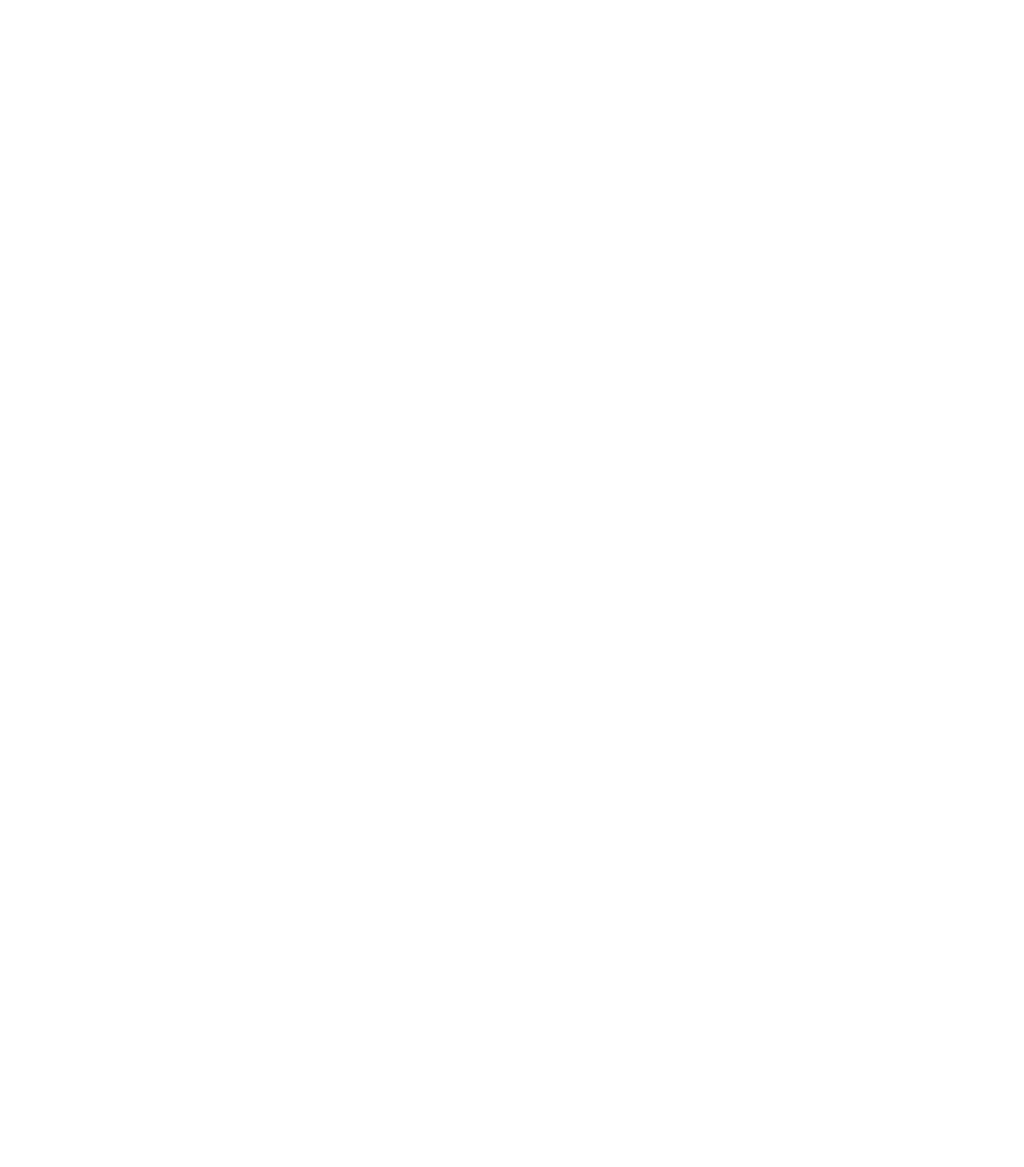
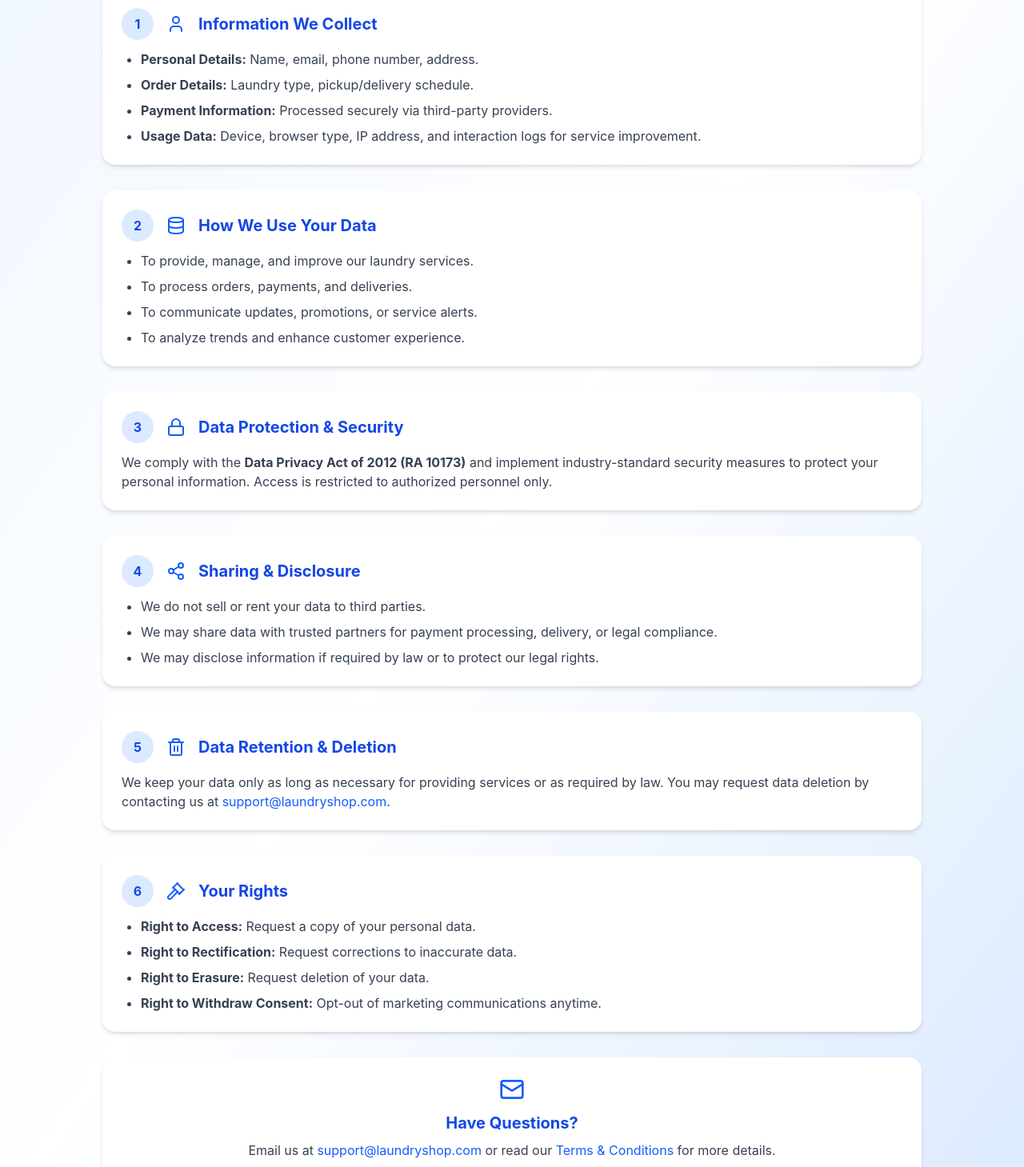
Before and after one commit to AspiringSaint/the-laundry-shop, a React (Vite) app: page /privacy-policy in a window 1280 px wide. Shown: the part 282-1741 px from the top of the page at 80% size. Before the commit the page ends 800 px from the top, so only its background shows below. Built offline with nearby package versions, Linux system fonts and the light colour scheme.

Commit message:
added the privacy policy page

```diff
--- a/src/App.jsx
+++ b/src/App.jsx
@@ -3,6 +3,7 @@ import { Toaster } from 'react-hot-toast';
 
 import LandingPage from "./pages/LandingPage";
 import TermsAndConditions from "./pages/TermsAndConditionsPage";
+import PrivacyPolicy from "./pages/PrivacyPolicyPage";
 
 const App = () => {
   return (
@@ -12,6 +13,7 @@ const App = () => {
       <Routes>
         <Route path="/" element={<LandingPage />} />
         <Route path="/terms-and-conditions" element={<TermsAndConditions />} />
+        <Route path="/privacy-policy" element={<PrivacyPolicy />} />
       </Routes>
     </>
   )
--- a/src/pages/LandingPage.jsx
+++ b/src/pages/LandingPage.jsx
@@ -254,7 +254,7 @@ export default function LandingPage() {
                             Terms & Conditions
                         </Link>
                         <Link
-                            href="/privacy"
+                            to={"/privacy-policy"}
                             className="hover:text-blue-700 hover:underline transition"
                         >
                             Privacy Policy
--- /dev/null
+++ b/src/pages/PrivacyPolicyPage.jsx
@@ -0,0 +1,144 @@
+import { Link } from "react-router-dom";
+import {
+    Shield,
+    FileText,
+    User,
+    Database,
+    Lock,
+    Share2,
+    Trash2,
+    Gavel,
+    Mail,
+} from "lucide-react";
+
+export default function PrivacyPolicy() {
+    const sections = [
+        {
+            icon: User,
+            title: "Information We Collect",
+            content: (
+                <ul className="list-disc pl-6 text-gray-700 space-y-2">
+                    <li><strong>Personal Details:</strong> Name, email, phone number, address.</li>
+                    <li><strong>Order Details:</strong> Laundry type, pickup/delivery schedule.</li>
+                    <li><strong>Payment Information:</strong> Processed securely via third-party providers.</li>
+                    <li><strong>Usage Data:</strong> Device, browser type, IP address, and interaction logs for service improvement.</li>
+                </ul>
+            ),
+        },
+        {
+            icon: Database,
+            title: "How We Use Your Data",
+            content: (
+                <ul className="list-disc pl-6 text-gray-700 space-y-2">
+                    <li>To provide, manage, and improve our laundry services.</li>
+                    <li>To process orders, payments, and deliveries.</li>
+                    <li>To communicate updates, promotions, or service alerts.</li>
+                    <li>To analyze trends and enhance customer experience.</li>
+                </ul>
+            ),
+        },
+        {
+            icon: Lock,
+            title: "Data Protection & Security",
+            content: (
+                <p className="text-gray-700">
+                    We comply with the <strong>Data Privacy Act of 2012 (RA 10173)</strong> and implement
+                    industry-standard security measures to protect your personal information.
+                    Access is restricted to authorized personnel only.
+                </p>
+            ),
+        },
+        {
+            icon: Share2,
+            title: "Sharing & Disclosure",
+            content: (
+                <ul className="list-disc pl-6 text-gray-700 space-y-2">
+                    <li>We do not sell or rent your data to third parties.</li>
+                    <li>We may share data with trusted partners for payment processing, delivery, or legal compliance.</li>
+                    <li>We may disclose information if required by law or to protect our legal rights.</li>
+                </ul>
+            ),
+        },
+        {
+            icon: Trash2,
+            title: "Data Retention & Deletion",
+            content: (
+                <p className="text-gray-700">
+                    We keep your data only as long as necessary for providing services or as required by law.
+                    You may request data deletion by contacting us at{" "}
+                    <a href="mailto:support@laundryshop.com" className="text-blue-600 hover:underline">
+                        support@laundryshop.com
+                    </a>.
+                </p>
+            ),
+        },
+        {
+            icon: Gavel,
+            title: "Your Rights",
+            content: (
+                <ul className="list-disc pl-6 text-gray-700 space-y-2">
+                    <li><strong>Right to Access:</strong> Request a copy of your personal data.</li>
+                    <li><strong>Right to Rectification:</strong> Request corrections to inaccurate data.</li>
+                    <li><strong>Right to Erasure:</strong> Request deletion of your data.</li>
+                    <li><strong>Right to Withdraw Consent:</strong> Opt-out of marketing communications anytime.</li>
+                </ul>
+            ),
+        },
+    ];
+
+    return (
+        <div className="min-h-screen bg-gradient-to-br from-blue-50 via-white to-blue-100 py-12 px-6">
+            <div className="max-w-5xl mx-auto">
+                {/* Header */}
+                <div className="text-center mb-12">
+                    <Shield className="w-14 h-14 text-blue-700 mx-auto mb-4" />
+                    <h1 className="text-4xl font-extrabold text-blue-800">
+                        Privacy Policy
+                    </h1>
+                    <p className="mt-3 text-gray-600 max-w-2xl mx-auto">
+                        Your privacy matters to us. This policy explains how <strong>The Laundry Shop</strong> collects, uses, and protects your data in compliance with the Philippine Data Privacy Act of 2012.
+                    </p>
+                </div>
+
+                {/* Sections */}
+                <div className="space-y-8">
+                    {sections.map((sec, i) => {
+                        const Icon = sec.icon;
+                        return (
+                            <section
+                                key={i}
+                                className="bg-white rounded-2xl shadow-md p-6"
+                            >
+                                <div className="flex items-center gap-4 mb-3">
+                                    <div className="flex items-center justify-center w-10 h-10 rounded-full bg-blue-100 text-blue-700 font-bold">
+                                        {i + 1}
+                                    </div>
+                                    <Icon className="w-6 h-6 text-blue-600" />
+                                    <h2 className="text-xl font-bold text-blue-700">{sec.title}</h2>
+                                </div>
+                                {sec.content}
+                            </section>
+                        );
+                    })}
+
+                    {/* Contact Section */}
+                    <section className="bg-white rounded-2xl shadow-md p-6 text-center">
+                        <Mail className="w-8 h-8 text-blue-600 mx-auto mb-3" />
+                        <h2 className="text-xl font-bold text-blue-700 mb-2">Have Questions?</h2>
+                        <p className="text-gray-700">
+                            Email us at{" "}
+                            <a href="mailto:support@laundryshop.com" className="text-blue-600 hover:underline">
+                                support@laundryshop.com
+                            </a>{" "}
+                            or read our{" "}
+                            <Link to="/terms" className="text-blue-600 hover:underline">
+                                Terms & Conditions
+                            </Link>{" "}
+                            for more details.
+                        </p>
+                    </section>
+                </div>
+            </div>
+        </div>
+    );
+}
```
